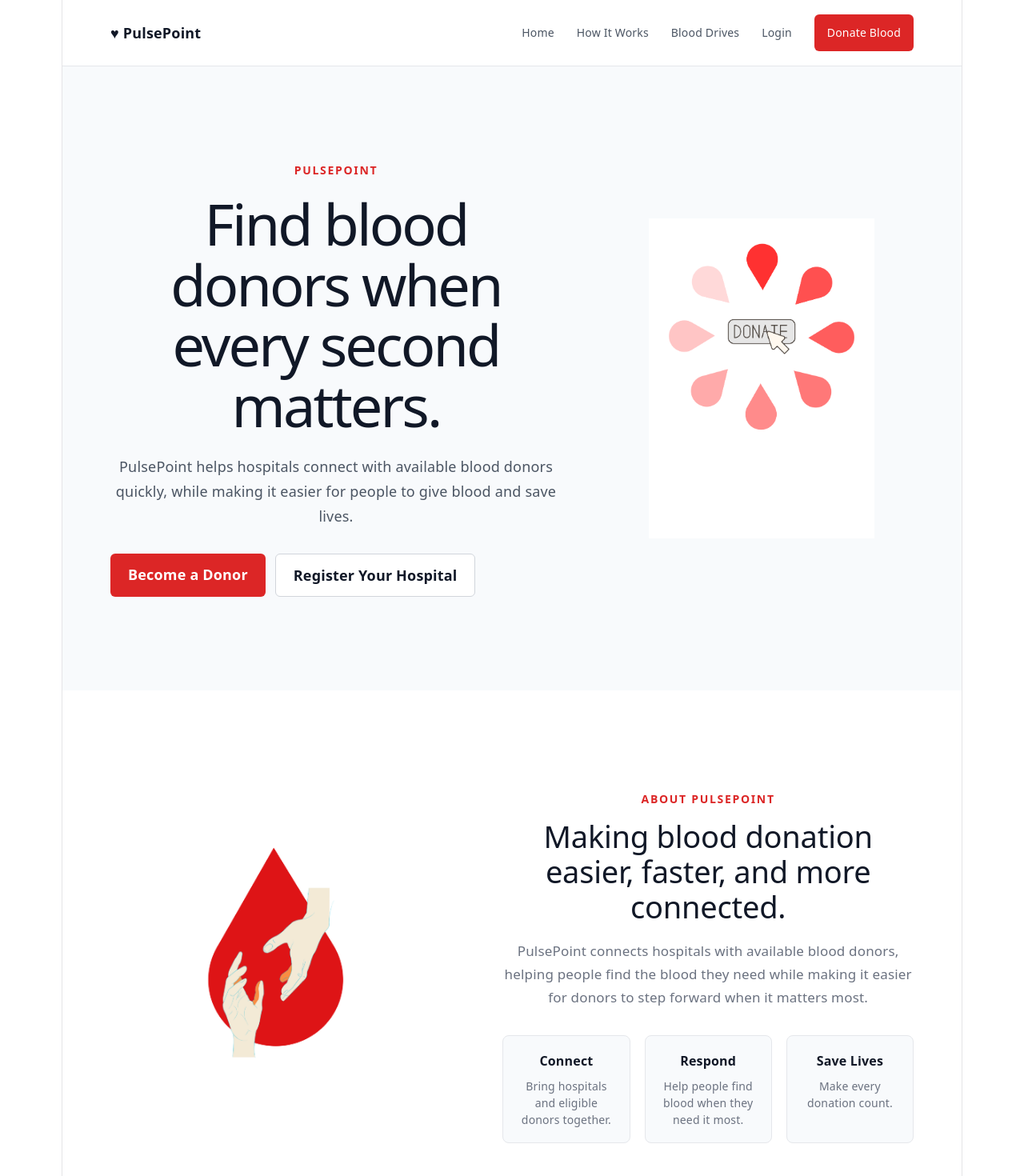
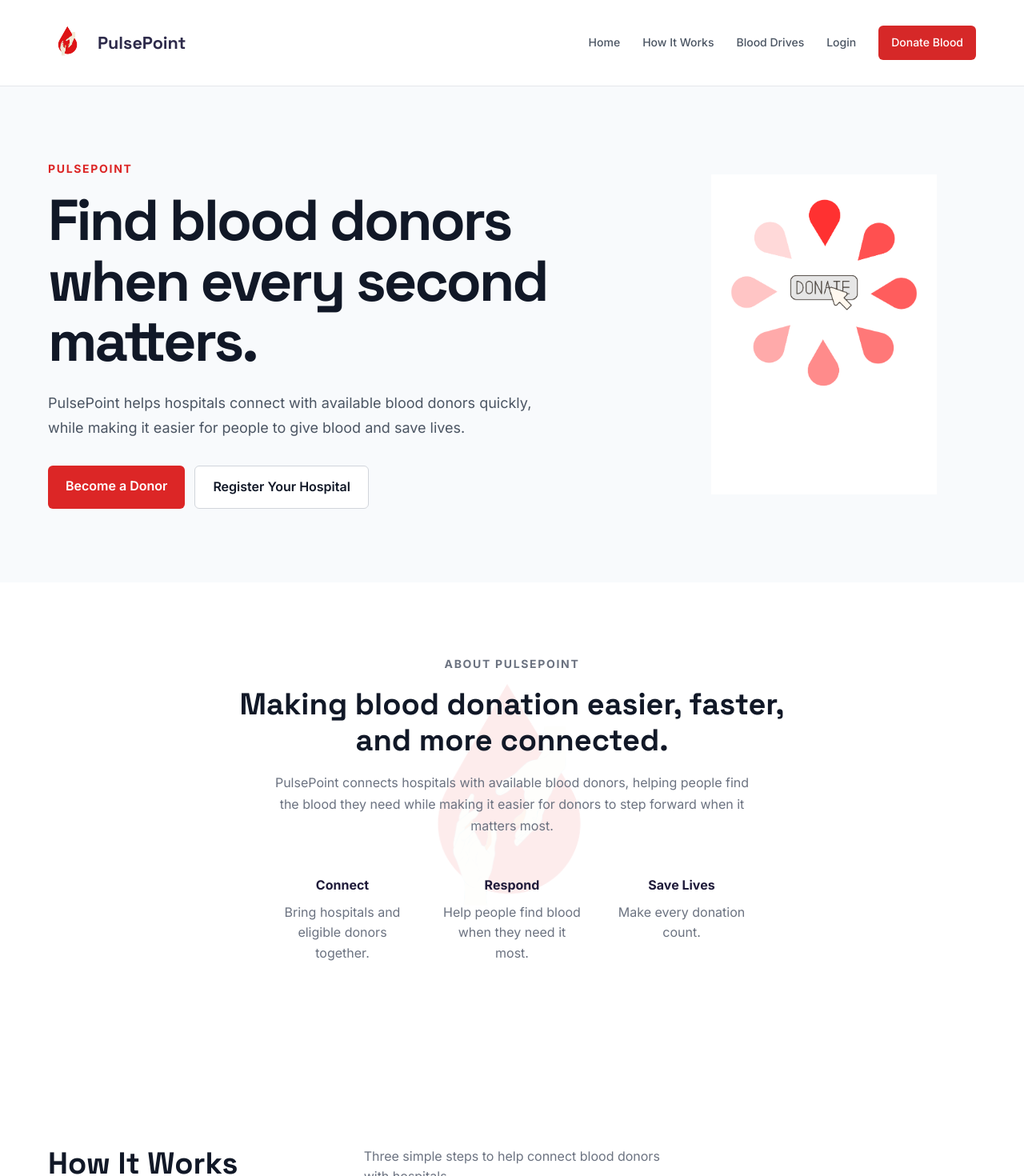
Before and after one commit to 404-Fixers/Pulse_Point_FE, a React (Vite) app: page / in a window 1280 px wide. Shown: the top 1470 px of the page at 80% size. Built offline with nearby package versions, Linux system fonts and the light colour scheme.

Commit message:
feat: complete PulsePoint landing page

```diff
--- a/src/components/Navbar/Navbar.css
+++ b/src/components/Navbar/Navbar.css
@@ -2,18 +2,32 @@
   display: flex;
   align-items: center;
   justify-content: space-between;
-
   padding: 18px 60px;
-
-  background: #ffffff;
+  background: #fff;
   border-bottom: 1px solid #e5e7eb;
 }
 
 .navbar__logo {
-  color: #111827;
+  display: inline-flex;
+  align-items: center;
+  gap: 0.75rem;
   text-decoration: none;
-  font-size: 18px;
+  color: #2d2a4a;
+  font-family: "Space Grotesk", sans-serif;
+  font-size: 1.35rem;
   font-weight: 700;
+  line-height: 1;
+}
+
+.navbar__logo img {
+  display: block;
+  width: 50px;
+  height: auto;
+  flex-shrink: 0;
+}
+
+.navbar__logo span {
+  display: block;
 }
 
 .navbar__links {
@@ -27,20 +41,17 @@
   text-decoration: none;
   font-size: 14px;
   font-weight: 500;
-
-  transition: 0.2s ease;
+  transition: color 0.2s ease;
 }
 
 .navbar__links a:hover {
-  color: #dc2626;
+  color: #d62828;
 }
 
 .navbar__button {
   padding: 10px 16px;
-
-  background: #dc2626;
-  color: #ffffff !important;
-
+  background: #d62828;
+  color: #fff !important;
   border-radius: 6px;
 }
 
@@ -48,13 +59,17 @@
   background: #b91c1c;
 }
 
-/* =========================
-   MOBILE
-========================= */
-
 @media (max-width: 768px) {
   .navbar {
     padding: 16px 24px;
+  }
+
+  .navbar__logo {
+    font-size: 1.1rem;
+  }
+
+  .navbar__logo img {
+    width: 42px;
   }
 
   .navbar__links {
--- a/src/components/Navbar/Navbar.jsx
+++ b/src/components/Navbar/Navbar.jsx
@@ -1,10 +1,12 @@
 import "./Navbar.css";
+import bloodHands from "../../assets/blood-hands.png";
 
 function Navbar() {
   return (
     <header className="navbar">
       <a href="/" className="navbar__logo">
-        ♥ PulsePoint
+        <img src={bloodHands} alt="PulsePoint Logo" />
+        <span>PulsePoint</span>
       </a>
 
       <nav className="navbar__links">
--- a/src/index.css
+++ b/src/index.css
@@ -1,111 +1,110 @@
+@import url("https://fonts.googleapis.com/css2?family=Inter:wght@400;500;600;700&family=Space+Grotesk:wght@500;600;700&display=swap");
+
 :root {
-  --text: #6b6375;
-  --text-h: #08060d;
-  --bg: #fff;
-  --border: #e5e4e7;
-  --code-bg: #f4f3ec;
-  --accent: #aa3bff;
-  --accent-bg: rgba(170, 59, 255, 0.1);
-  --accent-border: rgba(170, 59, 255, 0.5);
-  --social-bg: rgba(244, 243, 236, 0.5);
-  --shadow:
-    rgba(0, 0, 0, 0.1) 0 10px 15px -3px, rgba(0, 0, 0, 0.05) 0 4px 6px -2px;
+  /* Colors */
+  --color-primary: #d62828;
+  --color-heading: #2d2a4a;
+  --color-success: #2bb7a8;
+  --color-background: #faf8f3;
+  --color-surface: #f1efea;
+  --color-text: #1f1b3a;
+  --color-accent: #fee2e2;
+  --color-white: #ffffff;
+  --color-border: #e5e5e5;
 
-  --sans: system-ui, 'Segoe UI', Roboto, sans-serif;
-  --heading: system-ui, 'Segoe UI', Roboto, sans-serif;
-  --mono: ui-monospace, Consolas, monospace;
+  /* Typography */
+  --font-heading: "Space Grotesk", sans-serif;
+  --font-body: "Inter", sans-serif;
 
-  font: 18px/145% var(--sans);
-  letter-spacing: 0.18px;
-  color-scheme: light dark;
-  color: var(--text);
-  background: var(--bg);
-  font-synthesis: none;
-  text-rendering: optimizeLegibility;
-  -webkit-font-smoothing: antialiased;
-  -moz-osx-font-smoothing: grayscale;
+  /* Font Sizes */
+  --fs-xs: 0.75rem;
+  --fs-sm: 0.875rem;
+  --fs-md: 1rem;
+  --fs-lg: 1.25rem;
+  --fs-xl: 2rem;
+  --fs-2xl: 3rem;
 
-  @media (max-width: 1024px) {
-    font-size: 16px;
-  }
+  /* Spacing */
+  --space-1: 0.25rem;
+  --space-2: 0.5rem;
+  --space-3: 0.75rem;
+  --space-4: 1rem;
+  --space-5: 1.5rem;
+  --space-6: 2rem;
+  --space-7: 3rem;
+  --space-8: 4rem;
+
+  /* Radius */
+  --radius-sm: 6px;
+  --radius-md: 12px;
+  --radius-lg: 20px;
+  --radius-xl: 30px;
+
+  /* Shadow */
+  --shadow-sm: 0 2px 8px rgba(0, 0, 0, 0.05);
+  --shadow-md: 0 6px 20px rgba(0, 0, 0, 0.08);
+
+  /* Transition */
+  --transition: 0.3s ease;
 }
 
-@media (prefers-color-scheme: dark) {
-  :root {
-    --text: #9ca3af;
-    --text-h: #f3f4f6;
-    --bg: #16171d;
-    --border: #2e303a;
-    --code-bg: #1f2028;
-    --accent: #c084fc;
-    --accent-bg: rgba(192, 132, 252, 0.15);
-    --accent-border: rgba(192, 132, 252, 0.5);
-    --social-bg: rgba(47, 48, 58, 0.5);
-    --shadow:
-      rgba(0, 0, 0, 0.4) 0 10px 15px -3px, rgba(0, 0, 0, 0.25) 0 4px 6px -2px;
-  }
+*,
+*::before,
+*::after {
+  margin: 0;
+  padding: 0;
+  box-sizing: border-box;
+}
 
-  #social .button-icon {
-    filter: invert(1) brightness(2);
-  }
+html {
+  scroll-behavior: smooth;
 }
 
 body {
-  margin: 0;
+  font-family: var(--font-body);
+  background: var(--color-background);
+  color: var(--color-text);
+  line-height: 1.6;
 }
 
-#root {
-  width: 1126px;
+img {
   max-width: 100%;
-  margin: 0 auto;
-  text-align: center;
-  border-inline: 1px solid var(--border);
-  min-height: 100svh;
-  display: flex;
-  flex-direction: column;
-  box-sizing: border-box;
+  display: block;
+}
+
+a {
+  text-decoration: none;
+  color: inherit;
+}
+
+button,
+input,
+textarea,
+select {
+  font: inherit;
+}
+
+button {
+  cursor: pointer;
+  border: none;
 }
 
 h1,
-h2 {
-  font-family: var(--heading);
-  font-weight: 500;
-  color: var(--text-h);
+h2,
+h3,
+h4,
+h5,
+h6 {
+  font-family: var(--font-heading);
+  color: var(--color-heading);
+  line-height: 1.2;
 }
 
-h1 {
-  font-size: 56px;
-  letter-spacing: -1.68px;
-  margin: 32px 0;
-  @media (max-width: 1024px) {
-    font-size: 36px;
-    margin: 20px 0;
-  }
-}
-h2 {
-  font-size: 24px;
-  line-height: 118%;
-  letter-spacing: -0.24px;
-  margin: 0 0 8px;
-  @media (max-width: 1024px) {
-    font-size: 20px;
-  }
-}
-p {
-  margin: 0;
+ul {
+  list-style: none;
 }
 
-code,
-.counter {
-  font-family: var(--mono);
-  display: inline-flex;
-  border-radius: 4px;
-  color: var(--text-h);
+.container {
+  width: min(90%, 1200px);
+  margin-inline: auto;
 }
-
-code {
-  font-size: 15px;
-  line-height: 135%;
-  padding: 4px 8px;
-  background: var(--code-bg);
-}
--- a/src/pages/LandingPage/LandingPage.css
+++ b/src/pages/LandingPage/LandingPage.css
@@ -112,33 +112,35 @@ main > section:not(.hero) {
 ========================= */
 
 .about {
-  display: grid;
-  grid-template-columns: 0.9fr 1.1fr;
+  position: relative;
+  padding: 7rem 2rem;
+  overflow: hidden;
+  display: flex;
+  justify-content: center;
   align-items: center;
-  gap: 70px;
-  background: #ffffff;
+  background: #fff;
 }
 
-.about__image {
-  display: flex;
-  align-items: center;
-  justify-content: center;
-}
-
-.about__image img {
-  display: block;
-  width: 100%;
-  max-width: 360px;
-  height: auto;
-  object-fit: contain;
+.about__bg-logo {
+  position: absolute;
+  width: 380px;
+  opacity: 0.08;
+  left: 50%;
+  top: 50%;
+  transform: translate(-50%, -50%);
+  z-index: 1;
+  pointer-events: none;
 }
 
 .about__content {
-  max-width: 620px;
+  position: relative;
+  z-index: 2;
+  max-width: 700px;
+  text-align: center;
 }
 
 .section-eyebrow {
-  margin: 0 0 12px;
+  margin-bottom: 1rem;
   font-size: 14px;
   font-weight: 700;
   letter-spacing: 0.12em;
@@ -146,45 +148,38 @@ main > section:not(.hero) {
 }
 
 .about__content h2 {
-  margin: 0 0 20px;
+  margin: 1rem 0;
   font-size: 38px;
-  line-height: 1.15;
   color: #111827;
 }
 
-.about__content > p:not(.section-eyebrow) {
-  margin: 0;
-  font-size: 17px;
+.about__content p {
+  max-width: 600px;
+  margin: 0 auto;
+  color: #6b7280;
   line-height: 1.7;
-  color: #6b7280;
 }
 
 .about__points {
-  display: grid;
-  grid-template-columns: repeat(3, 1fr);
-  gap: 18px;
-  margin-top: 32px;
+  display: flex;
+  justify-content: center;
+  gap: 2rem;
+  margin-top: 3rem;
+  flex-wrap: wrap;
 }
 
 .about__points div {
-  padding: 18px;
-  border: 1px solid #e5e7eb;
-  border-radius: 8px;
-  background: #f8fafc;
+  max-width: 180px;
 }
 
 .about__points strong {
   display: block;
   margin-bottom: 8px;
-  color: #111827;
-  font-size: 16px;
 }
 
 .about__points span {
   display: block;
   color: #6b7280;
-  font-size: 14px;
-  line-height: 1.5;
 }
 
 /* =========================
--- a/src/pages/LandingPage/LandingPage.jsx
+++ b/src/pages/LandingPage/LandingPage.jsx
@@ -3,6 +3,7 @@ import Footer from "../../components/Footer/Footer";
 import Button from "../../components/Button/Button";
 import SectionTitle from "../../components/SectionTitle/SectionTitle";
 import bloodFlower from "../../assets/blood-flower.png";
+import bloodHands from "../../assets/blood-hands.png";
 import "./LandingPage.css";
 function LandingPage() {
   return (
@@ -35,12 +36,12 @@ function LandingPage() {
           </div>
         </section>
         <section className="about" id="about">
-          <div className="about__image">
-            <img
-              src="/images/blood-hands.png"
-              alt="Hands reaching toward each other inside a blood drop"
-            />
-          </div>
+          <img
+            src={bloodHands}
+            alt="Hands reaching toward each other inside a blood drop"
+            className="about__bg-logo"
+            aria-hidden="true"
+          />
 
           <div className="about__content">
             <p className="section-eyebrow">ABOUT PULSEPOINT</p>
```
Also changed, not shown: src/assets/blood-hands.png (renamed from public/images/blood-hands.png).
